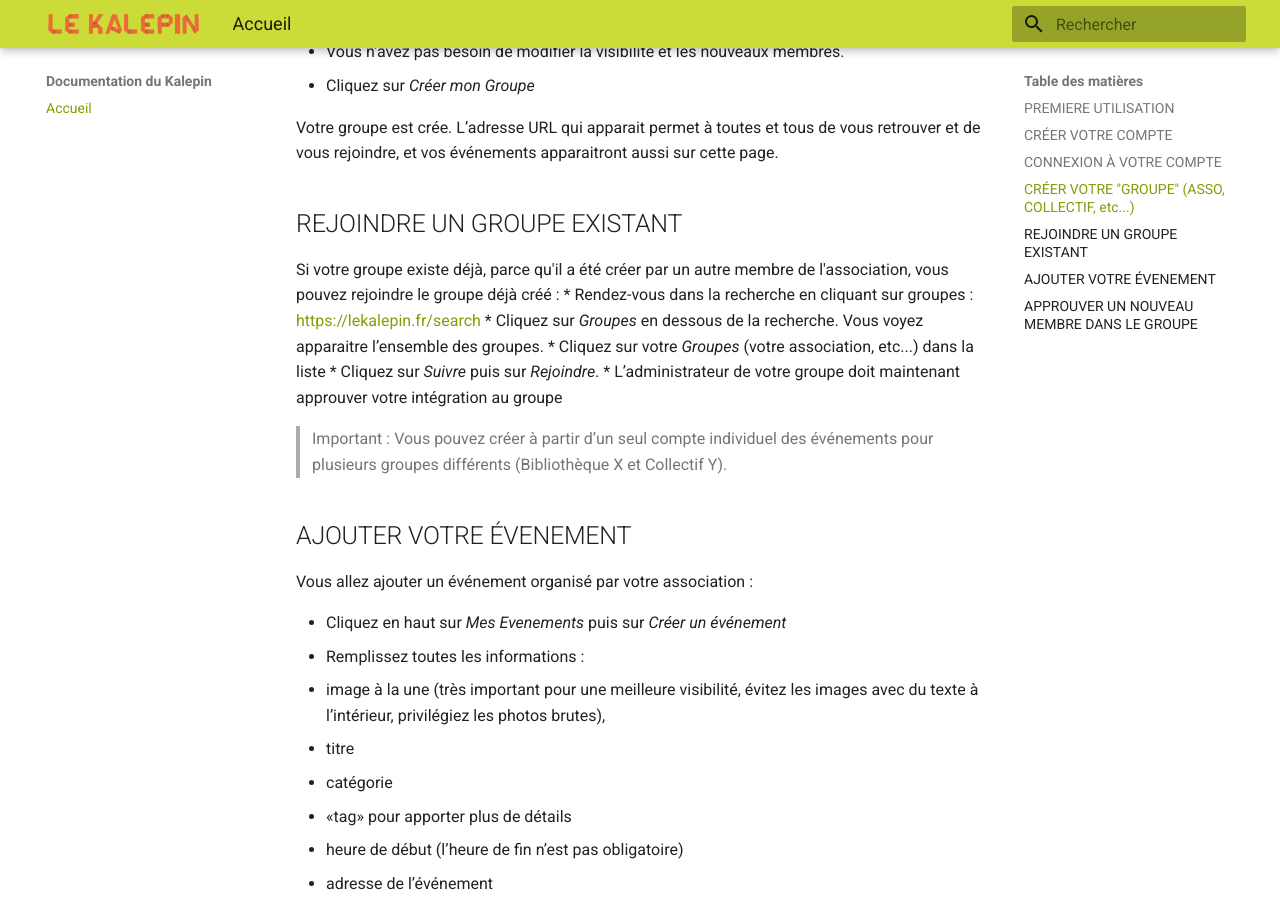
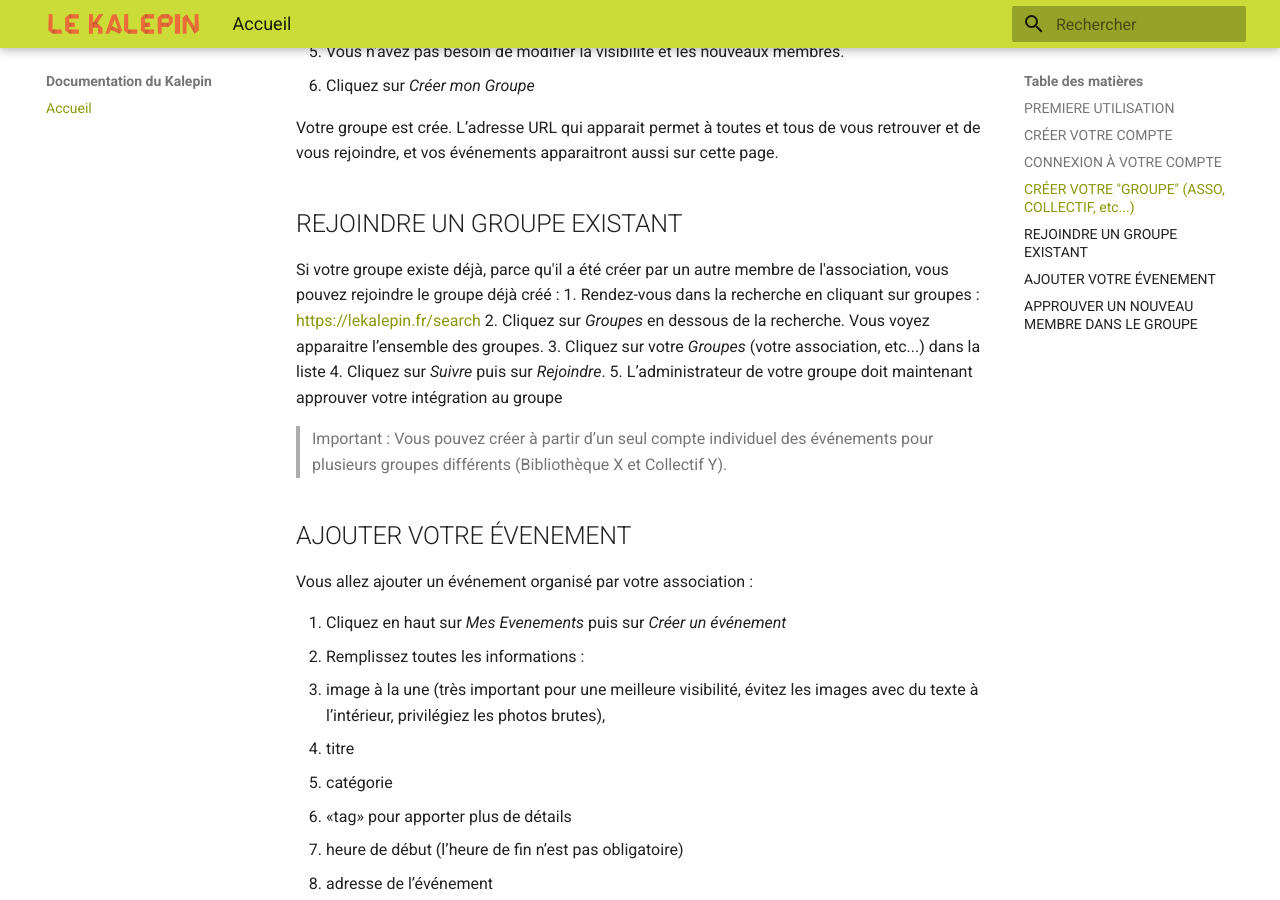
Before and after one commit to cleming/faq-kalepin, an MkDocs documentation site: the page built from docs/index.md, in a window 1280 px wide and 900 px high, scrolled down 1536 px. Built offline with MkDocs 1.6.1 and Material for MkDocs 9.7.7, drawn with Linux system fonts in a browser that asks for light colours.

Commit message:
Update index.md

```diff
--- a/docs/index.md
+++ b/docs/index.md
@@ -8,15 +8,15 @@ Le Kalepin est un projet porté par l'association [La Fabrik](https://lafabrik-m
 Dans cette nouvelle version du Kalepin, nous distinguons les individus (nommé _utilisateurs_) et les associations, collectivité, collectif (nommé _groupes_)
 Pour cela, chaque utilisateur doit se créer :
 
-* un compte personnel _(même si vous en aviez déjà un sur localev)_
-* un «groupe» attaché à votre compte personnel qui correspond à votre organisation, association, collectivité, auquel pourront être rattacher d’autres comptes personnels. Ainsi, plusieurs bénévoles peuvent créer des événements différents pour la même association (_groupe_)
+1. un compte personnel _(même si vous en aviez déjà un sur localev)_
+2. un «groupe» attaché à votre compte personnel qui correspond à votre organisation, association, collectivité, auquel pourront être rattacher d’autres comptes personnels. Ainsi, plusieurs bénévoles peuvent créer des événements différents pour la même association (_groupe_)
 
 ## CRÉER VOTRE COMPTE
 Chaque utilisateur doit se créer un compte personnel (même si vous en aviez déjà un sur localev). Pour cela, rendez-vous sur le site du Kalepin : [https://lekalepin.fr](https://lekalepin.fr) , et cliquez sur _s’inscrire_ en haut à droite pour créer votre compte.
 
-* Rentrer votre mail et créer votre mot de passe pour le Kalepin, cliquez sur _J’accepte les règles..._ puis sur _Créer un compte_.
-* Rentrer votre pseudonyme (votre prénom et le nom de votre organisation par exemple _Mathilde - La Fabrik_. Votre identifiant se crée automatiquement, vous pouvez le modifier. Vous n’êtes pas obligé de remplir la courte biographie. Cliquez sur _Créer mon profil_
-* Allez sur votre boite mail et ouvrez le mail intitulé : _Instructions pour confirmer votre compte Mobilizon sur Le Kalepin_ de l’adresse mobilizon@lekalepin.fr. Pensez à vérifier dans les spams. Cliquez sur _Activer mon compte_.
+1. Rentrer votre mail et créer votre mot de passe pour le Kalepin, cliquez sur _J’accepte les règles..._ puis sur _Créer un compte_.
+2. Rentrer votre pseudonyme (votre prénom et le nom de votre organisation par exemple _Mathilde - La Fabrik_. Votre identifiant se crée automatiquement, vous pouvez le modifier. Vous n’êtes pas obligé de remplir la courte biographie. Cliquez sur _Créer mon profil_
+3. Allez sur votre boite mail et ouvrez le mail intitulé : _Instructions pour confirmer votre compte Mobilizon sur Le Kalepin_ de l’adresse mobilizon@lekalepin.fr. Pensez à vérifier dans les spams. Cliquez sur _Activer mon compte_.
 
 ## CONNEXION À VOTRE COMPTE
 En revenant sur [https://lekalepin.fr](https://lekalepin.fr), vous pouvez vous connecter en cliquant sur _se connecter_ en haut à droite. Rentrer votre mail et votre mot de passe choisi précédemment. Vous arrivez sur la page d’accueil.
@@ -26,30 +26,30 @@ Première chose à faire : créer ou rejoindre votre organisation (association,
 ## CRÉER VOTRE "GROUPE" (ASSO, COLLECTIF, etc...)
 Si vous créer votre groupe sur le Kalepin :
 
-* Cliquez sur _Mes Groupes_ en haut puis _Créer un groupe_
-* Indiquez le nom de votre association/structure dans _Nom d’Affichage du Groupe_ par exemple _La Fabrik_
-* Indiquez le nom type _identifiant_ de votre asso (donc sans espaces) : vous pouvez enlever les tirets bas pour une meilleure lecture.
-* Indiquez si vous le souhaitez la description, l’adresse de l'association, l’avatar et la banière (images de l’asso)
-* Vous n’avez pas besoin de modifier la visibilité et les nouveaux membres.
-* Cliquez sur _Créer mon Groupe_
+1. Cliquez sur _Mes Groupes_ en haut puis _Créer un groupe_
+2. Indiquez le nom de votre association/structure dans _Nom d’Affichage du Groupe_ par exemple _La Fabrik_
+3. Indiquez le nom type _identifiant_ de votre asso (donc sans espaces) : vous pouvez enlever les tirets bas pour une meilleure lecture.
+4. Indiquez si vous le souhaitez la description, l’adresse de l'association, l’avatar et la banière (images de l’asso)
+5. Vous n’avez pas besoin de modifier la visibilité et les nouveaux membres.
+6. Cliquez sur _Créer mon Groupe_
 
 Votre groupe est crée. L’adresse URL qui apparait permet à toutes et tous de vous retrouver et de vous rejoindre, et vos événements apparaitront aussi sur cette page.
 
 ## REJOINDRE UN GROUPE EXISTANT
 Si votre groupe existe déjà, parce qu'il a été créer par un autre membre de l'association, vous pouvez rejoindre le groupe déjà créé :
-* Rendez-vous dans la recherche en cliquant sur groupes : [https://lekalepin.fr/search](https://lekalepin.fr/search)
-* Cliquez sur _Groupes_ en dessous de la recherche. Vous voyez apparaitre l’ensemble des groupes.
-* Cliquez sur votre _Groupes_ (votre association, etc...) dans la liste
-* Cliquez sur _Suivre_ puis sur _Rejoindre_.
-* L’administrateur de votre groupe doit maintenant approuver votre intégration au groupe
+1. Rendez-vous dans la recherche en cliquant sur groupes : [https://lekalepin.fr/search](https://lekalepin.fr/search)
+2. Cliquez sur _Groupes_ en dessous de la recherche. Vous voyez apparaitre l’ensemble des groupes.
+3. Cliquez sur votre _Groupes_ (votre association, etc...) dans la liste
+4. Cliquez sur _Suivre_ puis sur _Rejoindre_.
+5. L’administrateur de votre groupe doit maintenant approuver votre intégration au groupe
 
 > Important : Vous pouvez créer à partir d’un seul compte individuel des événements pour plusieurs groupes différents (Bibliothèque X et Collectif Y).
 
 ## AJOUTER VOTRE ÉVENEMENT
 Vous allez ajouter un événement organisé par votre association :
 
-* Cliquez en haut sur _Mes Evenements_ puis sur _Créer un événement_
-* Remplissez toutes les informations :
+1. Cliquez en haut sur _Mes Evenements_ puis sur _Créer un événement_
+2. Remplissez toutes les informations :
  *  image à la une (très important pour une meilleure visibilité, évitez les images avec du texte à l’intérieur, privilégiez les photos brutes),
  *  titre
  *  catégorie
@@ -58,8 +58,8 @@ Vous allez ajouter un événement organisé par votre association :
  *  adresse de l’événement
  *  description
  *  site internet de l’association ou de l’événement
-* Une fois arrivé là, vous avez _l’organisateur·ices_ qui apparait : c’est à ce moment que vous allez reliez votre événement à votre association en cliquant sur _Modifier_ puis en sélectionnant le _groupe_ c’est à dire votre asso ou collectif...
-* Dans les métadonnées, vous pouvez ajouter un lien de billetterie (tapez billet... sous _trouver ou ajouter un élément_) et tout un tas d’autres modules complémentaires (vidéo youtube, infos d’accessibilité, sondage, programme de la soirée, etc...). Les autres options en dessous ne sont pas nécéssaire.
+3. Une fois arrivé là, vous avez _l’organisateur·ices_ qui apparait : c’est à ce moment que vous allez reliez votre événement à votre association en cliquant sur _Modifier_ puis en sélectionnant le _groupe_ c’est à dire votre asso ou collectif...
+4. Dans les métadonnées, vous pouvez ajouter un lien de billetterie (tapez billet... sous _trouver ou ajouter un élément_) et tout un tas d’autres modules complémentaires (vidéo youtube, infos d’accessibilité, sondage, programme de la soirée, etc...). Les autres options en dessous ne sont pas nécéssaire.
 
 ## APPROUVER UN NOUVEAU MEMBRE DANS LE GROUPE
 Cette option concerne les administrateur de groupes
```
